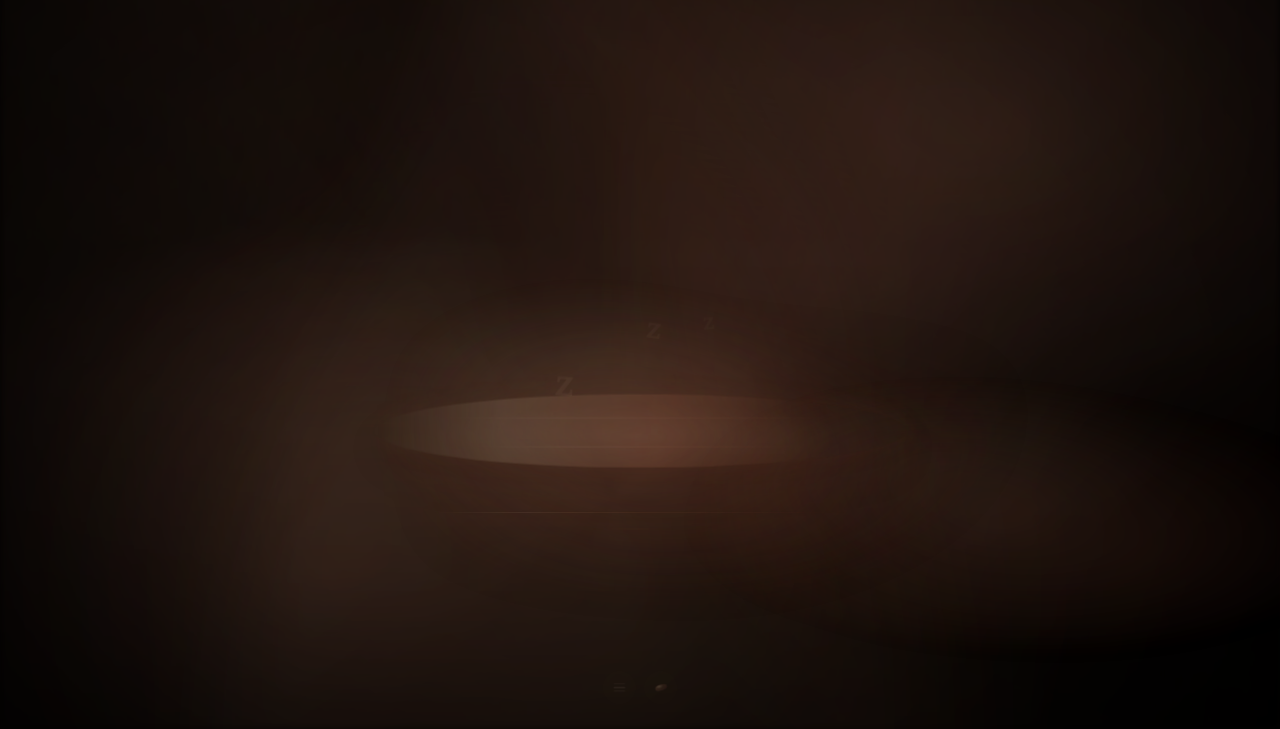
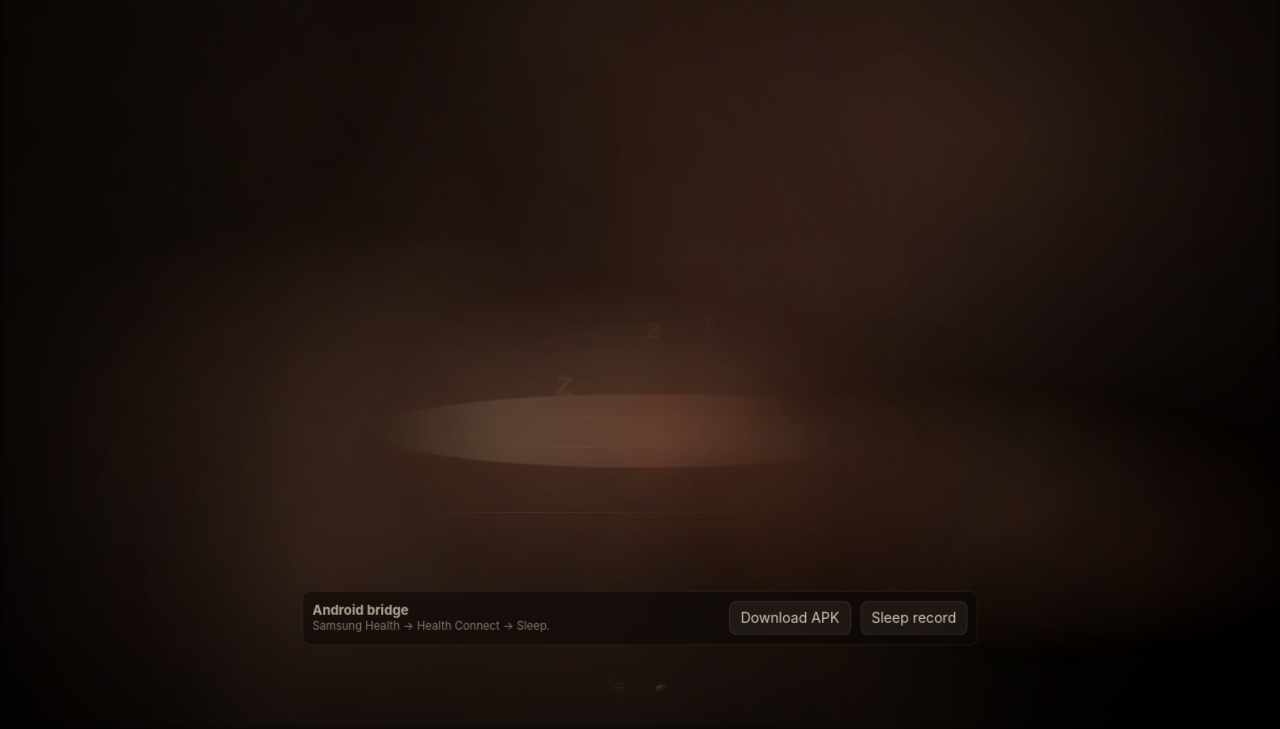
Before and after one commit to nalalalan/sleep.aolabs.io, a website: page index.html in a window 1280 px wide. Shown: the part 71-800 px from the top of the page. Drawn offline with Linux system fonts and the light colour scheme; animation ran at ten frames a second.

Commit message:
Surface Sleep bridge install on root page

```diff
--- a/index.html
+++ b/index.html
@@ -23,7 +23,7 @@
   <link rel="icon" href="./icon.svg" type="image/svg+xml">
   <link rel="apple-touch-icon" href="./icons/apple-touch-icon.png">
   <link rel="manifest" href="./manifest.webmanifest">
-  <link rel="stylesheet" href="./styles.css?v=20260525-bridge-install">
+  <link rel="stylesheet" href="./styles.css?v=20260525-root-install">
 </head>
 <body>
   <header class="suite-topbar" aria-label="sleep navigation">
@@ -82,6 +82,15 @@
             </button>
             <textarea id="thought-input" rows="2" maxlength="180" autocomplete="off" spellcheck="false" aria-label="tomorrow thought"></textarea>
           </div>
+        </div>
+
+        <div class="home-bridge-callout" aria-label="Android bridge install">
+          <div>
+            <strong>Android bridge</strong>
+            <span>Samsung Health -> Health Connect -> Sleep.</span>
+          </div>
+          <a href="./downloads/sleep-bridge.apk" download>Download APK</a>
+          <a href="#record">Sleep record</a>
         </div>
       </div>
     </section>
--- a/service-worker.js
+++ b/service-worker.js
@@ -1,4 +1,4 @@
-const CACHE_NAME = "sleep-aolabs-20260525-bridge-install-v1";
+const CACHE_NAME = "sleep-aolabs-20260525-root-install-v1";
 
 const APP_SHELL = [
   "./",
--- a/styles.css
+++ b/styles.css
@@ -721,14 +721,78 @@ main:has(.paper-section:target) .sleep-experience {
   transition-duration: 1.8s;
 }
 
+.home-bridge-callout {
+  position: absolute;
+  left: 50%;
+  bottom: max(82px, calc(74px + env(safe-area-inset-bottom)));
+  z-index: 8;
+  display: grid;
+  grid-template-columns: minmax(0, 1fr) auto auto;
+  gap: 10px;
+  align-items: center;
+  width: min(720px, calc(100vw - 32px));
+  padding: 10px;
+  border: 1px solid rgba(255, 228, 199, .1);
+  border-radius: 8px;
+  background: rgba(13, 8, 6, .68);
+  color: rgba(255, 238, 218, .82);
+  transform: translateX(-50%) scale(calc(.86 + (var(--control-opacity) * .08)));
+  opacity: calc(var(--control-opacity) * .88);
+  backdrop-filter: blur(18px);
+  transition: opacity 1.8s linear, transform 1.8s ease, filter 1.8s ease;
+}
+
+.home-bridge-callout div {
+  display: grid;
+  min-width: 0;
+  gap: 2px;
+}
+
+.home-bridge-callout strong {
+  font-size: 14px;
+  line-height: 1.1;
+}
+
+.home-bridge-callout span {
+  color: rgba(255, 231, 206, .58);
+  font-size: 12px;
+  line-height: 1.25;
+  overflow-wrap: anywhere;
+}
+
+.home-bridge-callout a {
+  display: inline-flex;
+  min-height: 36px;
+  align-items: center;
+  justify-content: center;
+  border: 1px solid rgba(255, 228, 199, .13);
+  border-radius: 8px;
+  background: rgba(255, 238, 218, .075);
+  color: #ffeeda;
+  padding: 0 11px;
+  text-decoration: none;
+  white-space: nowrap;
+}
+
+.home-bridge-callout a:hover {
+  background: rgba(255, 238, 218, .12);
+}
+
 .is-finished .quiet-controls,
 .is-finished .entry-button,
+.is-finished .home-bridge-callout,
 .is-released .quiet-controls,
-.is-released .entry-button {
+.is-released .entry-button,
+.is-released .home-bridge-callout {
   pointer-events: none;
 }
 
 .is-released .quiet-controls {
+  opacity: 0;
+  filter: blur(8px);
+}
+
+.is-released .home-bridge-callout {
   opacity: 0;
   filter: blur(8px);
 }
@@ -1346,6 +1410,15 @@ figcaption {
     bottom: max(22px, env(safe-area-inset-bottom));
   }
 
+  .home-bridge-callout {
+    bottom: max(76px, calc(68px + env(safe-area-inset-bottom)));
+    grid-template-columns: 1fr;
+  }
+
+  .home-bridge-callout a {
+    width: 100%;
+  }
+
   .sleep-focus {
     top: 58%;
     width: min(390px, 94vw);
```
